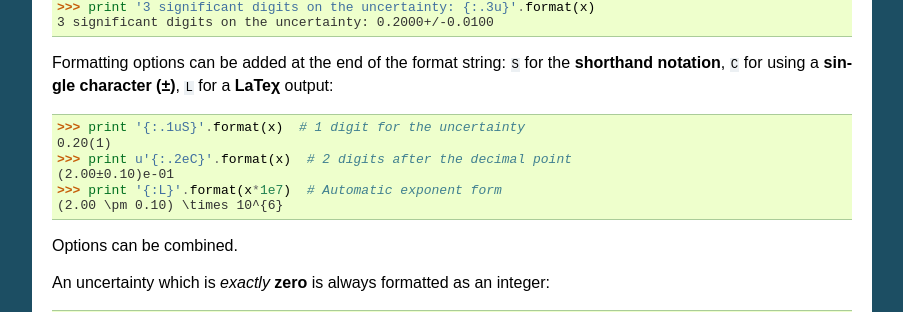
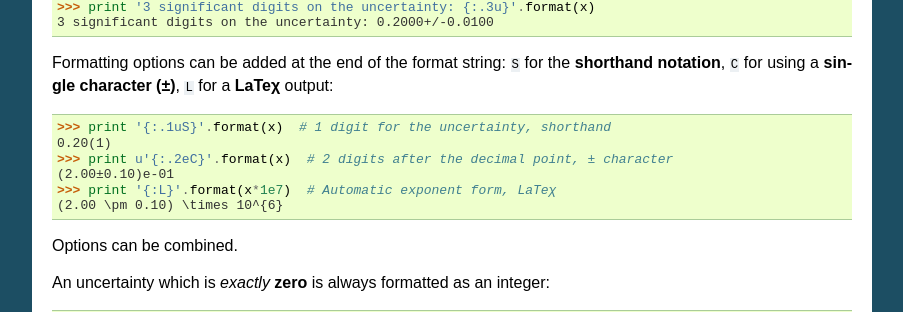
Before and after one commit to lmfit/uncertainties, a Sphinx documentation site: the page built from doc/user_guide.rst, in a window 1280 px wide and 900 px high, scrolled down 2830 px. Shown: the part 140-452 px from the top of the window, without its empty margins (198-1101 px from the left). Built offline with Sphinx 7.4.7, drawn with Linux system fonts in a browser that asks for light colours; the version number is read from the project's files by our own code.

Commit message:
More explicit examples

```diff
--- a/doc/user_guide.rst
+++ b/doc/user_guide.rst
@@ -199,11 +199,11 @@ Formatting options can be added at the end of the format string: ``S``
 for the **shorthand notation**, ``C`` for using a **single character
 (±)**, ``L`` for a **LaTeχ** output:
 
->>> print '{:.1uS}'.format(x)  # 1 digit for the uncertainty
+>>> print '{:.1uS}'.format(x)  # 1 digit for the uncertainty, shorthand
 0.20(1)
->>> print u'{:.2eC}'.format(x)  # 2 digits after the decimal point
+>>> print u'{:.2eC}'.format(x)  # 2 digits after the decimal point, ± character
 (2.00±0.10)e-01
->>> print '{:L}'.format(x*1e7)  # Automatic exponent form
+>>> print '{:L}'.format(x*1e7)  # Automatic exponent form, LaTeχ
 (2.00 \pm 0.10) \times 10^{6}
 
 Options can be combined.
```
